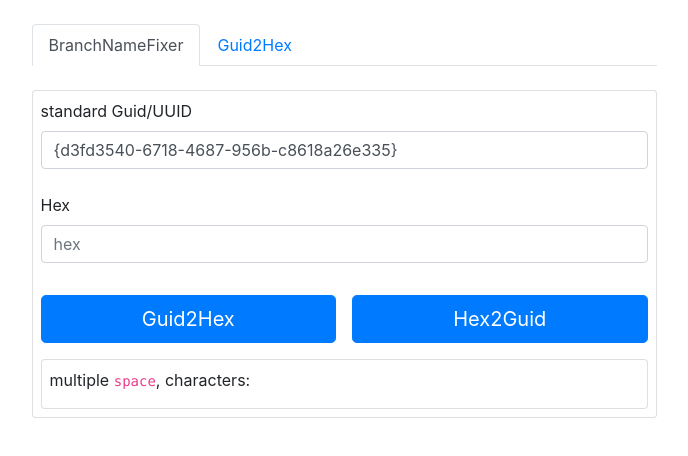
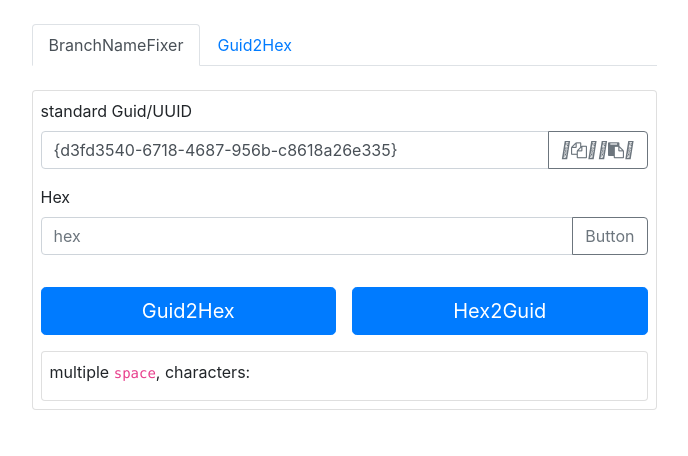
Before and after one commit to KubaMiszcz/KMDevTools, an Angular app: page / in a window 1280 px wide. Shown: the top 456 px of the page, without its empty margins (296-984 px from the left). Built offline with nearby package versions, Linux system fonts and the light colour scheme.

Commit message:
ix font awesome

```diff
--- a/angular.json
+++ b/angular.json
@@ -28,7 +28,8 @@
               "src/assets"
             ],
             "styles": [
-              "src/styles.scss"
+              "src/styles.scss",
+              "node_modules/font-awesome/scss/font-awesome.scss"
             ],
             "scripts": []
           },
@@ -92,7 +93,8 @@
               "src/assets"
             ],
             "styles": [
-              "src/styles.scss"
+              "src/styles.scss",
+              "node_modules/font-awesome/scss/font-awesome.scss"
             ],
             "scripts": []
           }
--- a/src/app/guid-to-hex/guid-to-hex/guid-to-hex.component.html
+++ b/src/app/guid-to-hex/guid-to-hex/guid-to-hex.component.html
@@ -4,17 +4,35 @@
 
 
       <div class="form-group">
+
         <label for="">standard Guid/UUID</label>
-        <input [(ngModel)]="guid" type="text" class="form-control mb-4" name="guid" id="guid" aria-describedby="helpId" placeholder="guid" value=""
-          (click)="guidToHex(guid)">
-        <!-- <small id="helpId" class="form-text text-muted">Help text</small> -->
+        <div class="input-group mb-3">
+          <input [(ngModel)]="guid" type="text" class="form-control" name="guid" id="guid" aria-describedby="helpId" placeholder="guid" value=""
+            (click)="guidToHex(guid)">
+          <div class="input-group-append">
+            <button class="btn btn-outline-secondary" type="button" id="button-addon2">
+              <i class="fas fa-copy    "> </i>
+              <i class="fa fa-copy    "> </i>
+              <i class="fab fa-copy    "> </i>
+              <i class="fas fa-copy    "> </i>
+              <i class="fa fa-clipboard" aria-hidden="true"></i>
+              <i class="far fa-copy"></i>
+            </button>
+          </div>
+        </div>
+
 
         <label for="">Hex</label>
-        <input [(ngModel)]="hex" type="text" class="form-control" name="hex" id="hex" aria-describedby="helpId" placeholder="hex" value=""
-          (click)="hexToGuid(hex)">
-        <!-- <small id="helpId" class="form-text text-muted">Help text</small> -->
+        <div class="input-group mb-3">
+          <input [(ngModel)]="hex" type="text" class="form-control" name="hex" id="hex" aria-describedby="helpId" placeholder="hex" value=""
+            (click)="hexToGuid(hex)">
+          <div class="input-group-append">
+            <button class="btn btn-outline-secondary" type="button" id="button-addon2">Button</button>
+          </div>
+        </div>
+
+
       </div>
-
 
 
       <div class="col p-0 pt-3 d-flex">
```
Also changed, not shown: package.json (+6 -4 lines), 1 other file (tests, documents, lock files or other folders).
